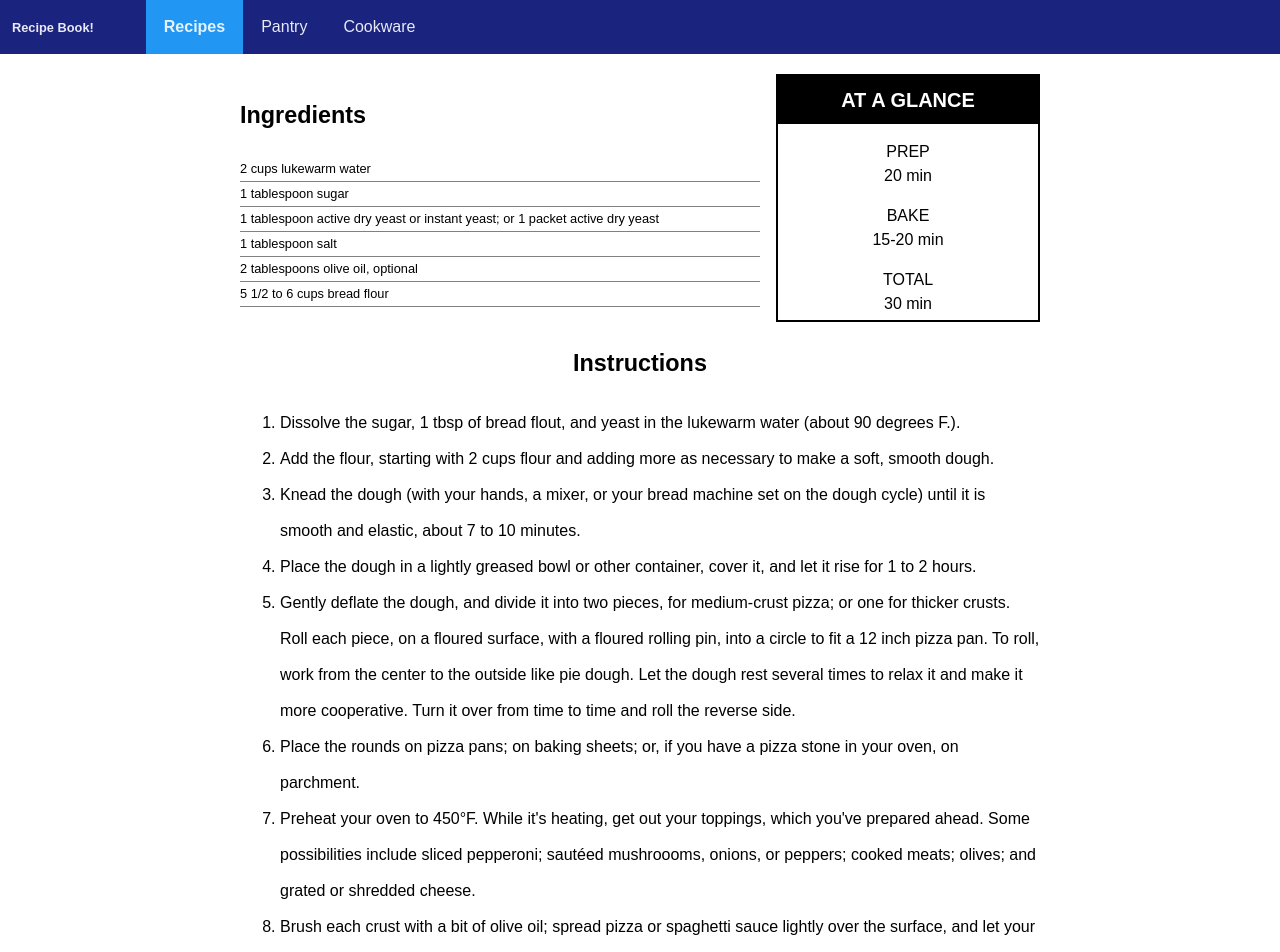
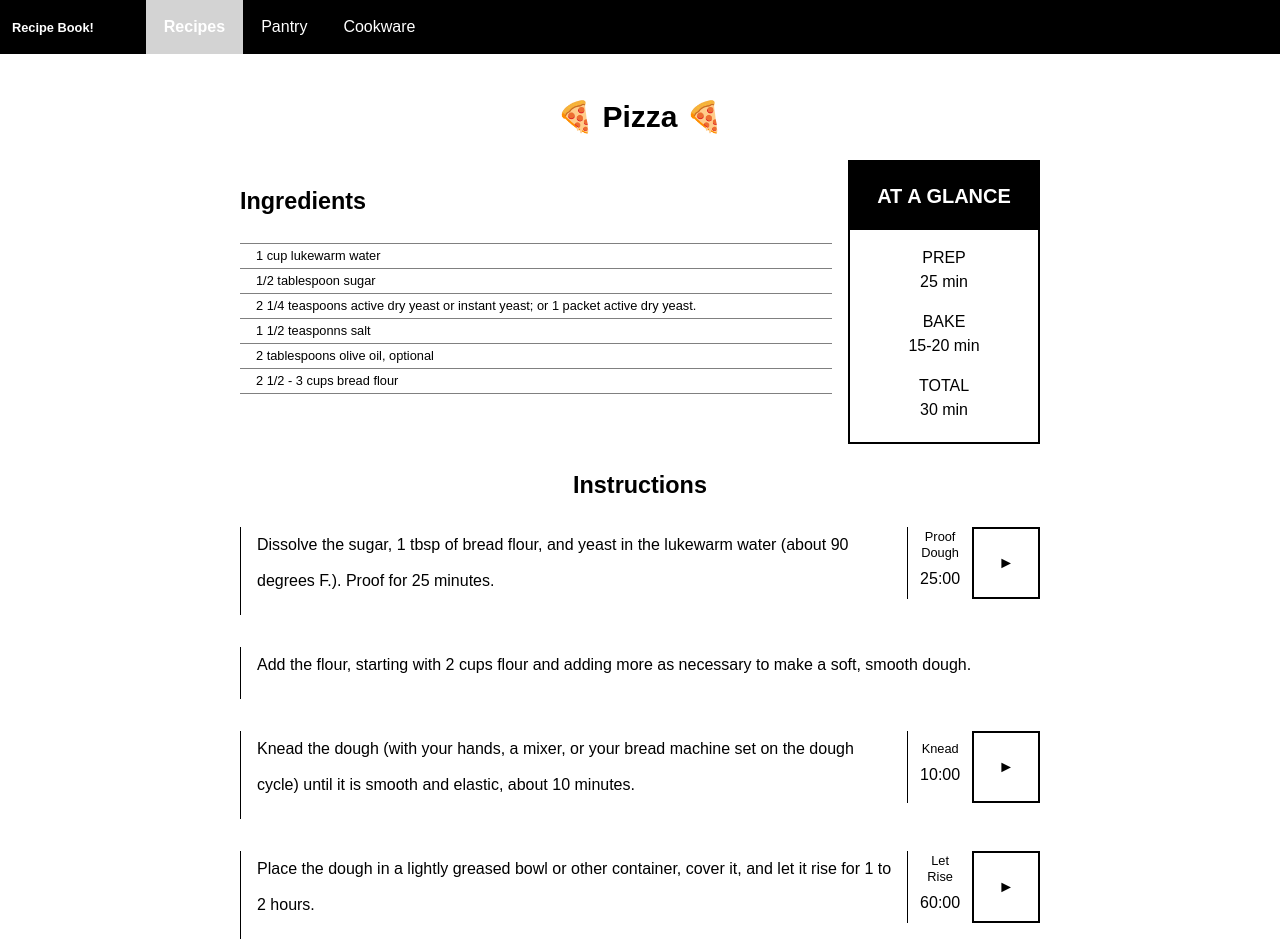
Before and after one commit to dsdemaria/recipe, a React (Create React App) app: page / in a window 1280 px wide. Shown: the top 952 px of the page. Built offline with nearby package versions, Linux system fonts and the light colour scheme.

Commit message:
Layout cleaned up!

```diff
--- a/src/components/App.js
+++ b/src/components/App.js
@@ -1,16 +1,12 @@
-import React, { Component } from 'react';
+import React from 'react';
 import Header from './Header';
 import Body from './Body';
 
-class App extends Component {
-  render() {
-    return (
-      <div className="App">
-        <Header />
-        <Body />
-      </div>
-    );
-  }
-}
+const App = () => (
+  <div>
+    <Header />
+    <Body />
+  </div>
+)
 
 export default App;
--- a/src/components/AtAGlance.js
+++ b/src/components/AtAGlance.js
@@ -1,4 +1,4 @@
-import React, { Component } from 'react';
+import React from 'react';
 import Radium from 'radium';
 import Description from './Description';
 
@@ -8,25 +8,25 @@ const styles = {
     color: 'white',
     display: 'block',
     margin: '0px',
-    padding: '6px',
+    padding: '1rem',
     textAlign: 'center',
     fontWeight: 'bold',
     textTransform: 'uppercase',
   },
   wrapper: {
     border: '2px solid black',
+    paddingBottom: '1rem',
   }
 }
 
-export default class AtAGlance extends Component {
-  render() {
-    return (
-      <div style={styles.wrapper}>
-        <p style={styles.title}>At a glance</p>
-        <Description step={`prep`} time={`20 min`} />
-        <Description step={`bake`} time={`15-20 min`} />
-        <Description step={`total`} time={`30 min`} />
-      </div>
-    );
-  }
-}
+const AtAGlance = () => (
+  <div style={styles.wrapper}>
+    <p style={styles.title}>At a glance</p>
+    <Description step={`prep`} time={`25 min`} />
+    <Description step={`bake`} time={`15-20 min`} />
+    <Description step={`total`} time={`30 min`} />
+  </div>
+)
+
+
+export default Radium(AtAGlance);
--- a/src/components/Body.js
+++ b/src/components/Body.js
@@ -1,4 +1,4 @@
-import React, { Component } from 'react';
+import React from 'react';
 import Radium from 'radium';
 import LeftColumn from './LeftColumn';
 import RightColumn from './RightColumn';
@@ -6,25 +6,28 @@ import Ingredients from './Ingredients';
 import Instructions from './Instructions';
 import AtAGlance from './AtAGlance';
 
-const articleStyle = {
+const styles = {
+  article: {
     display: 'flex',
     flexDirection: 'column',
     width: '800px',
     fontSize: '1.25rem',
     lineHeight: '2.25rem',
     margin: '20px auto',
-}
-const rowStyle = {
+  },
+  h1: {
+    textAlign: 'center',
+  },
+  row: {
     display: 'flex',
     justifyContent: 'space-between',
+  },
 }
 
-
-export default class Body extends Component {
-  render() {
-    return (
-      <article style={articleStyle}>
-        <div style={rowStyle}>
+const Body = (props) => (
+  <article style={styles.article}>
+    <h1 style={styles.h1}>&#127829; Pizza &#127829;</h1>
+    <div style={styles.row}>
       <LeftColumn>
         <Ingredients />
       </LeftColumn>
@@ -32,10 +35,10 @@ export default class Body extends Component {
         <AtAGlance />
       </RightColumn>
     </div>
-        <div style={rowStyle}>
+    <div style={styles.row}>
       <Instructions />
     </div>
   </article>
-    );
-  }
-}
+)
+
+export default Radium(Body);
--- a/src/components/Header.js
+++ b/src/components/Header.js
@@ -1,55 +1,54 @@
-import React, { Component } from 'react';
+import React from 'react';
+import Radium from 'radium';
 
-const siteHeader = {
-  background: '#1A237E',
+const styles = {
+  header: {
+    background: 'black',
     color: 'white',
     display: 'flex',
-}
-const titleStyle = {
+  },
+  title: {
     display: 'flex',
     alignItems: 'center',
-  color: '#E8EAF6',
+    color: 'white',
     textDecoration: 'none',
     fontWeight: 'bold',
     fontSize: '0.8rem',
     padding: '12px',
-}
-const siteNavUl = {
+  },
+  navUl: {
     margin: '0',
     listStyle: 'none',
     display: 'flex',
     flexDirection: 'row',
-}
-const siteNavUlLiA = {
-  color: '#E8EAF6',
+  },
+  navLi: {
+    color: 'white',
     textDecoration: 'none',
     padding: '18px',
     display: 'inline-block',
-}
-const siteNavUlLiAactive = {
-  color: '#E3F2FD',
-  background: '#2196F3',
+    active: {
+      color: 'white',
+      background: 'LightGray',
       textDecoration: 'none',
       fontWeight: 'bold',
       padding: '18px',
       display: 'inline-block',
     }
+  }
+}
 
-class Header extends Component {
-  render() {
-    return (
-      <header style={siteHeader}>
-        <a href="#0" style={titleStyle}>Recipe Book!</a>
+const Header = () => (
+  <header style={styles.header}>
+    <a href="#0" style={styles.title}>Recipe Book!</a>
     <nav>
-          <ul style={siteNavUl}>
-            <li><a style={siteNavUlLiAactive} href="#">Recipes</a></li>
-            <li><a style={siteNavUlLiA} href="#">Pantry</a></li>
-            <li><a style={siteNavUlLiA} href="#">Cookware</a></li>
+      <ul style={styles.navUl}>
+        <li><a style={styles.navLi.active} href="#">Recipes</a></li>
+        <li><a style={styles.navLi} href="#">Pantry</a></li>
+        <li><a style={styles.navLi} href="#">Cookware</a></li>
       </ul>
     </nav>
   </header>
-    );
-  }
-}
+)
 
-export default Header;
+export default Radium(Header);
--- a/src/components/Ingredients.js
+++ b/src/components/Ingredients.js
@@ -1,4 +1,4 @@
-import React, { Component } from 'react';
+import React from 'react';
 import Radium from 'radium';
 
 const styles = {
@@ -10,28 +10,29 @@ const styles = {
   li: {
     borderBottom: '1px solid gray',
     lineHeight: '1.5rem',
+    paddingLeft: '1rem',
+    first: {
+      borderBottom: '1px solid gray',
+      borderTop : '1px solid gray',
+      lineHeight: '1.5rem',
+      paddingLeft: '1rem',
+    }
   }
 }
 
-class Ingredients extends Component {
-  render() {
-    return(
-      <div>
-        <h3>Ingredients</h3>
-        <ul style={styles.ul}>
-          <li style={styles.li}>2 cups lukewarm water</li>
-          <li style={styles.li}>1 tablespoon sugar</li>
-          <li style={styles.li}>1 tablespoon active dry yeast or instant yeast; or 1 packet active dry yeast
-</li>
-          <li style={styles.li}>1 tablespoon salt</li>
-          <li style={styles.li}>2 tablespoons olive oil, optional
-</li>
-          <li style={styles.li}>5 1/2 to 6 cups bread flour</li>
-        </ul>
-      </div>
-    );
-  }
-}
+const Ingredients = () => (
+  <div>
+    <h3>Ingredients</h3>
+    <ul style={styles.ul}>
+      <li style={styles.li.first}>1 cup lukewarm water</li>
+      <li style={styles.li}>1/2 tablespoon sugar</li>
+      <li style={styles.li}>2 1/4 teaspoons active dry yeast or instant yeast; or 1 packet active dry yeast.</li>
+      <li style={styles.li}>1 1/2 teasponns salt</li>
+      <li style={styles.li}>2 tablespoons olive oil, optional</li>
+      <li style={styles.li}>2 1/2 - 3 cups bread flour</li>
+    </ul>
+  </div>
+)
 
 
 export default Radium(Ingredients);
--- a/src/components/Instructions.js
+++ b/src/components/Instructions.js
@@ -1,5 +1,6 @@
-import React, { Component } from 'react';
+import React from 'react';
 import Radium from 'radium';
+import Timer from './Timer';
 
 const styles = {
   h3: {
@@ -7,6 +8,13 @@ const styles = {
   },
   ol: {
     fontSize: '1rem',
+    padding: '0',
+  },
+  li: {
+    display: 'flex',
+    borderLeft: '1px solid black',
+    padding: '0 0 1rem 1rem',
+    marginBottom: '2rem',
   }
 }
 
@@ -14,17 +22,34 @@ const Instructions = (props) => (
   <div>
     <h3 style={styles.h3}>Instructions</h3>
     <ol style={styles.ol}>
-      <li>Dissolve the sugar, 1 tbsp of bread flout, and yeast in the lukewarm water (about 90 degrees F.).</li>
-      <li>Add the flour, starting with 2  cups flour and adding more as necessary to make a soft, smooth dough.</li>
-      <li>Knead the dough (with your hands, a mixer, or your bread machine set on the dough cycle) until it is smooth and elastic, about 7 to 10 minutes.</li>
-      <li>Place the dough in a lightly greased bowl or other container, cover it, and let it rise for 1 to 2 hours.</li>
-      <li>Gently deflate the dough, and divide it into two pieces, for medium-crust pizza; or one for thicker crusts. Roll each piece, on a floured surface, with a floured rolling pin, into a circle to fit a 12 inch pizza pan. To roll, work from the center to the outside like pie dough. Let the dough rest several times to relax it and make it more cooperative. Turn it over from time to time and roll the reverse side.</li>
-      <li>Place the rounds on pizza pans; on baking sheets; or, if you have a pizza stone in your oven, on parchment.</li>
-      <li>Preheat your oven to 450°F. While it's heating, get out your toppings, which you've prepared ahead. Some possibilities include sliced pepperoni; sautéed mushroooms, onions, or peppers; cooked meats; olives; and grated or shredded cheese.</li>
-      <li>Brush each crust with a bit of olive oil; spread pizza or spaghetti sauce lightly over the surface, and let your guests add their favorite toppings. Sprinkle the top with grated cheese.</li>
-      <li>Bake the pizzas for 15 to 20 minutes, until they are golden brown, the toppings are hot and bubbly, and the cheese is melted. Remove the pizzas from the oven.</li>
-      <li>Immediately transfer pizzas to a cooling rack, so their bottoms do not get soggy. After about 10 minutes (to allow the toppings to set), slice and serve; a pair of scissors is a great cutting tool.</li>
-      <li>Yield: 1-2 pizzas, 3-4 servings.</li>
+      <li style={styles.li}>
+        Dissolve the sugar, 1 tbsp of bread flour, and yeast in the lukewarm water (about 90 degrees F.). Proof for 25 minutes.
+        <Timer title="Proof Dough" seconds={1500} />
+      </li>
+      <li style={styles.li}>Add the flour, starting with 2  cups flour and adding more as necessary to make a soft, smooth dough.</li>
+      <li style={styles.li}>
+        Knead the dough (with your hands, a mixer, or your bread machine set on the dough cycle) until it is smooth and elastic, about 10 minutes.
+        <Timer title="Knead" seconds={600} />
+      </li>
+      <li style={styles.li}>
+        Place the dough in a lightly greased bowl or other container, cover it, and let it rise for 1 to 2 hours.
+        <Timer title="Let Rise" seconds={3600} />
+      </li>
+
+      <li style={styles.li}>Gently deflate the dough, and divide it into two pieces, for medium-crust pizza; or one for thicker crusts. Roll each piece, on a floured surface, with a floured rolling pin, into a circle to fit a 12 inch pizza pan. To roll, work from the center to the outside like pie dough. Let the dough rest several times to relax it and make it more cooperative. Turn it over from time to time and roll the reverse side.</li>
+      <li style={styles.li}>Place the rounds on pizza pans; on baking sheets; or, if you have a pizza stone in your oven, on parchment.</li>
+      <li style={styles.li}>Preheat your oven to 450°F. While it's heating, get out your toppings, which you've prepared ahead. Some possibilities include sliced pepperoni; sautéed mushroooms, onions, or peppers; cooked meats; olives; and grated or shredded cheese.</li>
+      <li style={styles.li}>Brush each crust with a bit of olive oil; spread pizza or spaghetti sauce lightly over the surface, and let your guests add their favorite toppings. Sprinkle the top with grated cheese.</li>
+      <li style={styles.li}>
+        Bake the pizzas for 15 to 20 minutes, until they are golden brown, the toppings are hot and bubbly, and the cheese is melted. Remove the pizzas from the oven.
+        <Timer title="Bake" seconds={900} />
+      </li>
+
+      <li style={styles.li}>
+        Immediately transfer pizzas to a cooling rack, so their bottoms do not get soggy. After about 10 minutes (to allow the toppings to set), slice and serve; a pair of scissors is a great cutting tool.
+        <Timer title="Cool" seconds={600} />
+      </li>
+      <li style={styles.li}>Yield: 1-2 pizzas, 3-4 servings. Enjoy! &#127829;&#127829;&#127829; </li>
     </ol>
   </div>
 )
--- a/src/components/LeftColumn.js
+++ b/src/components/LeftColumn.js
@@ -1,9 +1,9 @@
-import React, { Component } from 'react';
+import React from 'react';
 import Radium from 'radium';
 
 const styles = {
   base: {
-    width: '65%'
+    width: '74%'
   }
 }
 
--- a/src/components/RightColumn.js
+++ b/src/components/RightColumn.js
@@ -1,9 +1,9 @@
-import React, { Component } from 'react';
+import React from 'react';
 import Radium from 'radium';
 
 const styles = {
   base: {
-    width: '33%'
+    width: '24%'
   }
 }
 
--- a/src/components/Timer.js
+++ b/src/components/Timer.js
@@ -9,7 +9,8 @@ export const secondsToMinutes = (totalSeconds) => {
   return result;
 }
 
-const btnStyle = {
+const styles = {
+  button: {
     padding: '10px 24px',
     fontSize: '1rem',
     background: 'white',
@@ -19,25 +20,35 @@ const btnStyle = {
       color: 'white',
       cursor: 'pointer',
     }
-}
-const pStyle = {
-  textAlign: 'center',
-  fontSize: '.8rem',
-  margin: '0',
-}
-const finishedStyle = {
+  },
+  timer: {
+    borderLeft: '1px solid black',
+    marginLeft: '12px',
+    display: 'flex',
+    justifyContent: 'center',
+    paddingLeft: '12px',
+    finished: {
       display: 'flex',
       justifyContent: 'center',
       background: 'black',
       color: 'white',
     }
-const spanStyle = {
-  paddingRight: '12px',
+  },
+  titleWrapper: {
+    display: 'flex',
+    flexDirection: 'column',
+    justifyContent: 'center',
+    marginRight: '12px',
+    textAlign: 'center',
+    p: {
+      fontSize: '.8rem',
+      margin: '0',
+      lineHeight: '1rem',
+    },
   }
-const timerStyle = {
-  display: 'flex',
-  justifyContent: 'center',
 }
+
+
 
 class Timer extends Component {
   constructor(props, timer) {
@@ -78,23 +89,22 @@ class Timer extends Component {
   render() {
     if (this.state.totalSeconds === 0) {
       return (
-        <div style={finishedStyle}>
+        <div style={styles.timer.finished}>
           <p>{this.props.title} complete!</p>
         </div>
       );
     }
     return (
-      <div>
-        <p style={pStyle}>{this.props.title}</p>
-        <div style={timerStyle}>
-          <span style={spanStyle}>{secondsToMinutes(this.state.totalSeconds)}</span>
+      <div style={styles.timer}>
+        <div style={styles.titleWrapper}>
+          <p style={styles.titleWrapper.p}>{this.props.title}</p>
+          <span>{secondsToMinutes(this.state.totalSeconds)}</span>
+        </div>
         <button
-            style={btnStyle}
+          style={styles.button}
           onClick={this.toggleTimer}>
           {this.state.isActive ? '❚❚' : '►'}
         </button>
-        </div>
-        <hr />
       </div>
     );
   }
```
Lines whose indentation alone changed are shown as unchanged.
